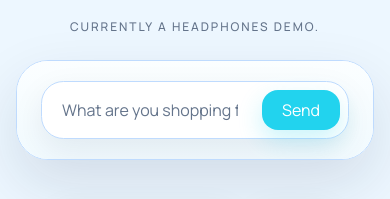
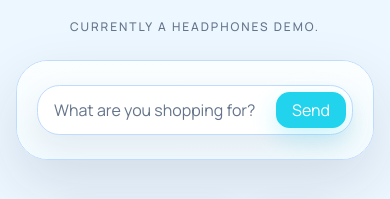
Before and after one commit to sstaty/ChatShop, a Next.js app in the folder frontend/: page / in a window 390 px wide. Shown: the part 312-511 px from the top of the page. Built offline with nearby package versions, Linux system fonts and the light colour scheme.

Commit message:
feat(ui): Reduce chatzone font and compact it

```diff
--- a/frontend/src/app/page.tsx
+++ b/frontend/src/app/page.tsx
@@ -112,20 +112,20 @@ export default function Home() {
   const placeholder = placeholders[agentState.status] ?? "Ask me anything...";
 
   const inputForm = (
-    <form onSubmit={handleSend} className="shrink-0 p-3 md:p-5">
-      <div className="flex items-center gap-3 rounded-[1.4rem] border border-[var(--color-border-primary)] bg-[var(--color-surface)] p-2 shadow-[var(--shadow-soft)]">
+    <form onSubmit={handleSend} className="shrink-0 p-2 md:p-5">
+      <div className="flex items-center gap-2 rounded-[1.4rem] border border-[var(--color-border-primary)] bg-[var(--color-surface)] p-1.5 shadow-[var(--shadow-soft)] md:gap-3 md:p-2">
         <input
           type="text"
           value={input}
           onChange={(e) => setInput(e.target.value)}
           placeholder={placeholder}
           disabled={isAwaitingResponse}
-          className="w-full bg-transparent px-3 py-1.5 text-[15px] font-medium text-[var(--color-text-primary)] outline-none placeholder:text-[var(--color-text-tertiary)] md:py-2.5 md:text-[1rem]"
+          className="w-full bg-transparent px-2.5 py-1 text-[14px] font-medium text-[var(--color-text-primary)] outline-none placeholder:text-[var(--color-text-tertiary)] md:px-3 md:py-2.5 md:text-[1rem]"
         />
         <button
           type="submit"
           disabled={isAwaitingResponse}
-          className="shrink-0 rounded-[1rem] bg-[var(--color-accent)] px-5 py-2 text-[14px] font-semibold text-[var(--color-accent-contrast)] shadow-[0_10px_24px_rgba(34,211,238,0.24)] transition hover:bg-[var(--color-accent-strong)] disabled:cursor-not-allowed disabled:opacity-70 md:py-3"
+          className="shrink-0 rounded-[0.85rem] bg-[var(--color-accent)] px-4 py-1.5 text-[13px] font-semibold text-[var(--color-accent-contrast)] shadow-[0_10px_24px_rgba(34,211,238,0.24)] transition hover:bg-[var(--color-accent-strong)] disabled:cursor-not-allowed disabled:opacity-70 md:rounded-[1rem] md:px-5 md:py-3 md:text-[14px]"
         >
           Send
         </button>
--- a/frontend/src/components/ChatZone.tsx
+++ b/frontend/src/components/ChatZone.tsx
@@ -168,7 +168,7 @@ export function ChatZone({
           <div className="flex h-full flex-col justify-end">
             <div className="flex flex-1 items-center justify-center px-6 py-5 md:px-8 md:py-6">
               <div className="mx-auto flex w-full max-w-2xl items-center justify-center text-left">
-                <p className="whitespace-pre-wrap text-[15px] leading-7 font-medium tracking-[-0.015em] text-[var(--color-text-primary)] md:text-[1.05rem] md:leading-8">
+                <p className="whitespace-pre-wrap text-[13px] leading-[1.45] font-medium tracking-[-0.015em] text-[var(--color-text-primary)] md:text-[1.05rem] md:leading-8">
                   {responseText}
                 </p>
               </div>
```
